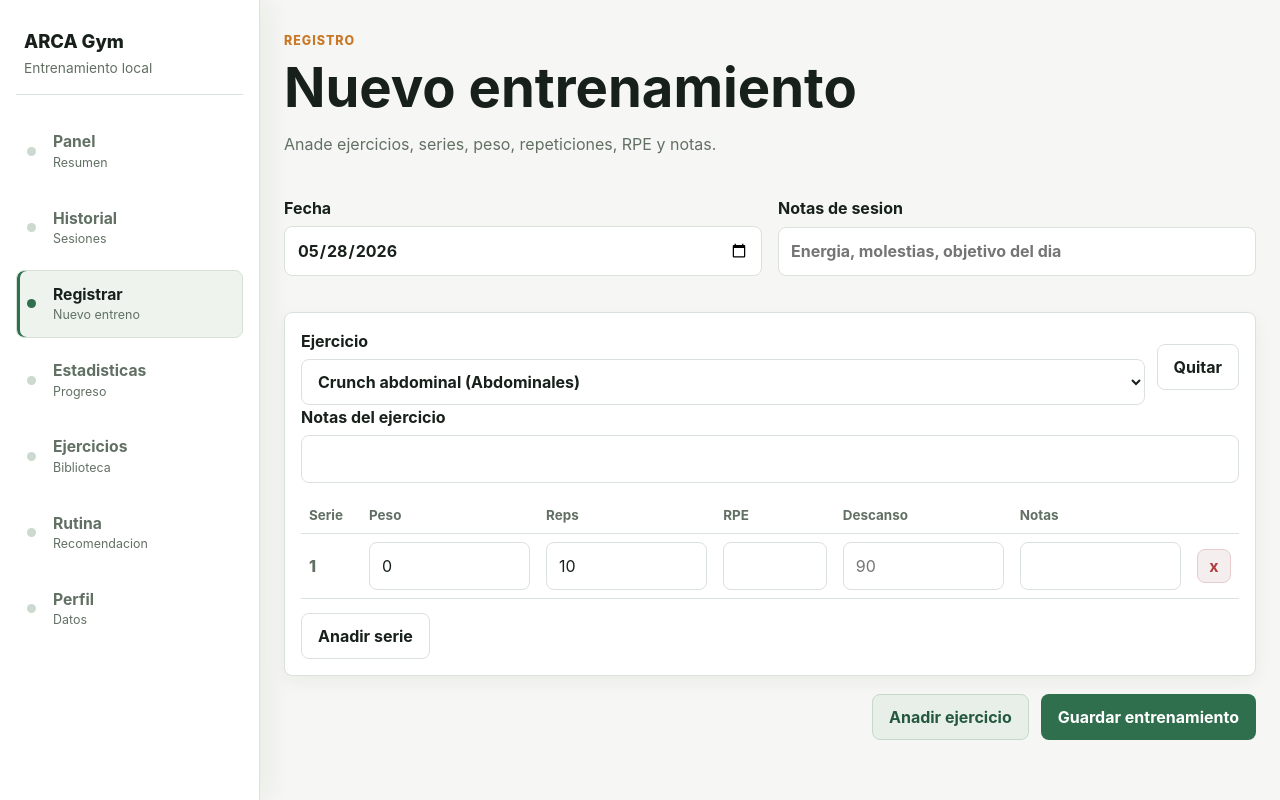
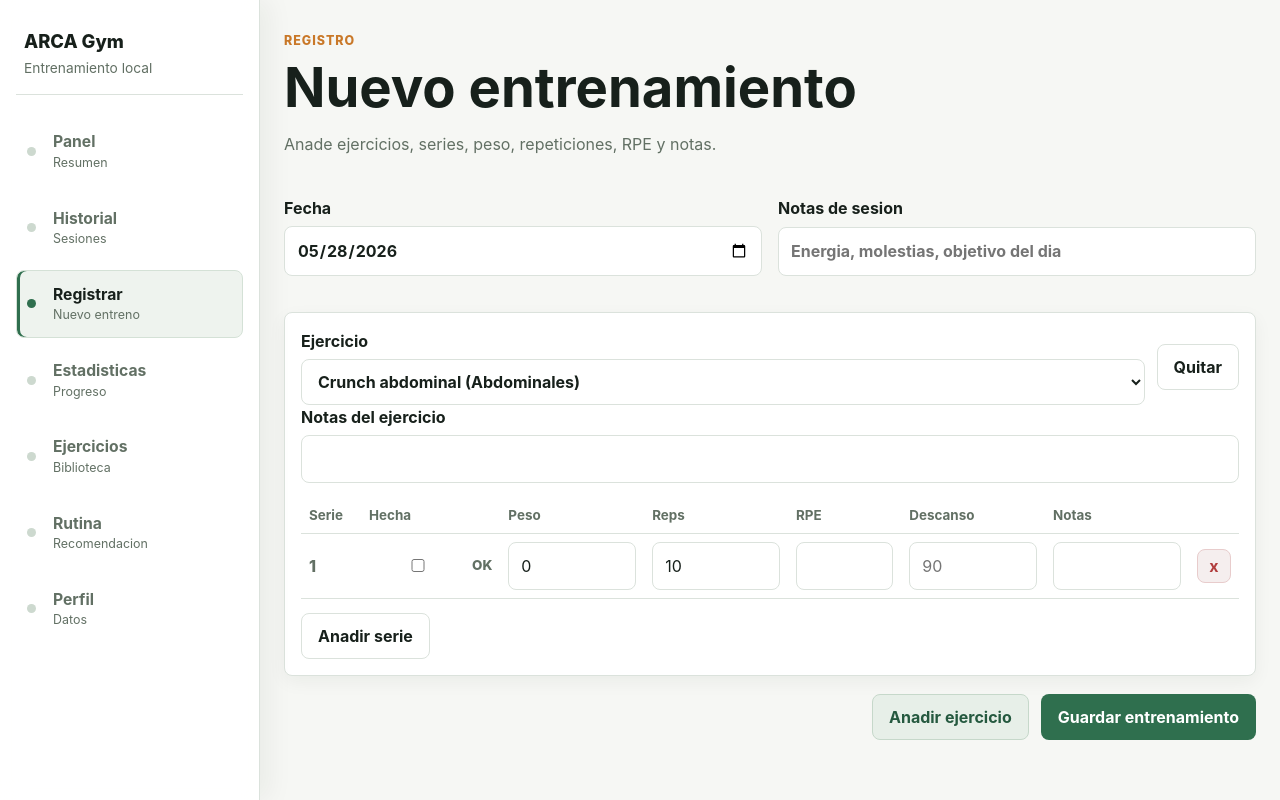
Before and after one commit to ricardoglezf87/ARCAGYM, a FastAPI app: page /workouts/new in a window 1280 px wide. Run offline with FastAPI, Linux system fonts and the light colour scheme; data comes from the database, SQL or seed files in the repository; data that the repository does not hold is empty.

Commit message:
Gate workout autofill behind done checkboxes

```diff
--- a/app/static/css/styles.css
+++ b/app/static/css/styles.css
@@ -753,7 +753,7 @@ legend {
 
 .sets-table {
   width: 100%;
-  min-width: 760px;
+  min-width: 840px;
   border-collapse: collapse;
 }
 
@@ -777,6 +777,26 @@ legend {
   width: 60px;
   font-weight: 800;
   color: var(--muted);
+}
+
+.set-done-control {
+  width: max-content;
+  display: inline-flex;
+  grid-auto-flow: column;
+  align-items: center;
+  gap: 6px;
+  color: var(--muted);
+  font-size: 0.84rem;
+  font-weight: 800;
+}
+
+.set-done-control input {
+  width: auto;
+  min-height: 0;
+}
+
+.set-row.is-done {
+  background: #f0f6f2;
 }
 
 .form-actions {
--- a/app/templates/workout_form.html
+++ b/app/templates/workout_form.html
@@ -79,6 +79,7 @@
               <thead>
                 <tr>
                   <th>Serie</th>
+                  <th>Hecha</th>
                   <th>Peso</th>
                   <th>Reps</th>
                   <th>RPE</th>
@@ -91,6 +92,12 @@
                 {% for set in entry.sets %}
                   <tr class="set-row">
                     <td class="set-number">{{ loop.index }}</td>
+                    <td>
+                      <label class="set-done-control">
+                        <input type="checkbox" data-set-done {% if session %}checked{% endif %}>
+                        <span>OK</span>
+                      </label>
+                    </td>
                     <td><input data-set-field="weight" name="set_weight_{{ exercise_index }}" type="number" step="0.1" min="0" value="{{ set.weight }}"></td>
                     <td><input data-set-field="reps" name="set_reps_{{ exercise_index }}" type="number" min="1" value="{{ set.reps }}" required></td>
                     <td><input data-set-field="rpe" name="set_rpe_{{ exercise_index }}" type="number" step="0.5" min="1" max="10" value="{{ set.rpe or '' }}"></td>
@@ -134,6 +141,7 @@
         <thead>
           <tr>
             <th>Serie</th>
+            <th>Hecha</th>
             <th>Peso</th>
             <th>Reps</th>
             <th>RPE</th>
@@ -152,6 +160,12 @@
 <template id="setRowTemplate">
   <tr class="set-row">
     <td class="set-number">1</td>
+    <td>
+      <label class="set-done-control">
+        <input type="checkbox" data-set-done>
+        <span>OK</span>
+      </label>
+    </td>
     <td><input data-set-field="weight" type="number" step="0.1" min="0" value="0"></td>
     <td><input data-set-field="reps" type="number" min="1" value="10" required></td>
     <td><input data-set-field="rpe" type="number" step="0.5" min="1" max="10"></td>
```
Also changed, not shown: app/static/js/workout_form.js (+18 -35 lines).
